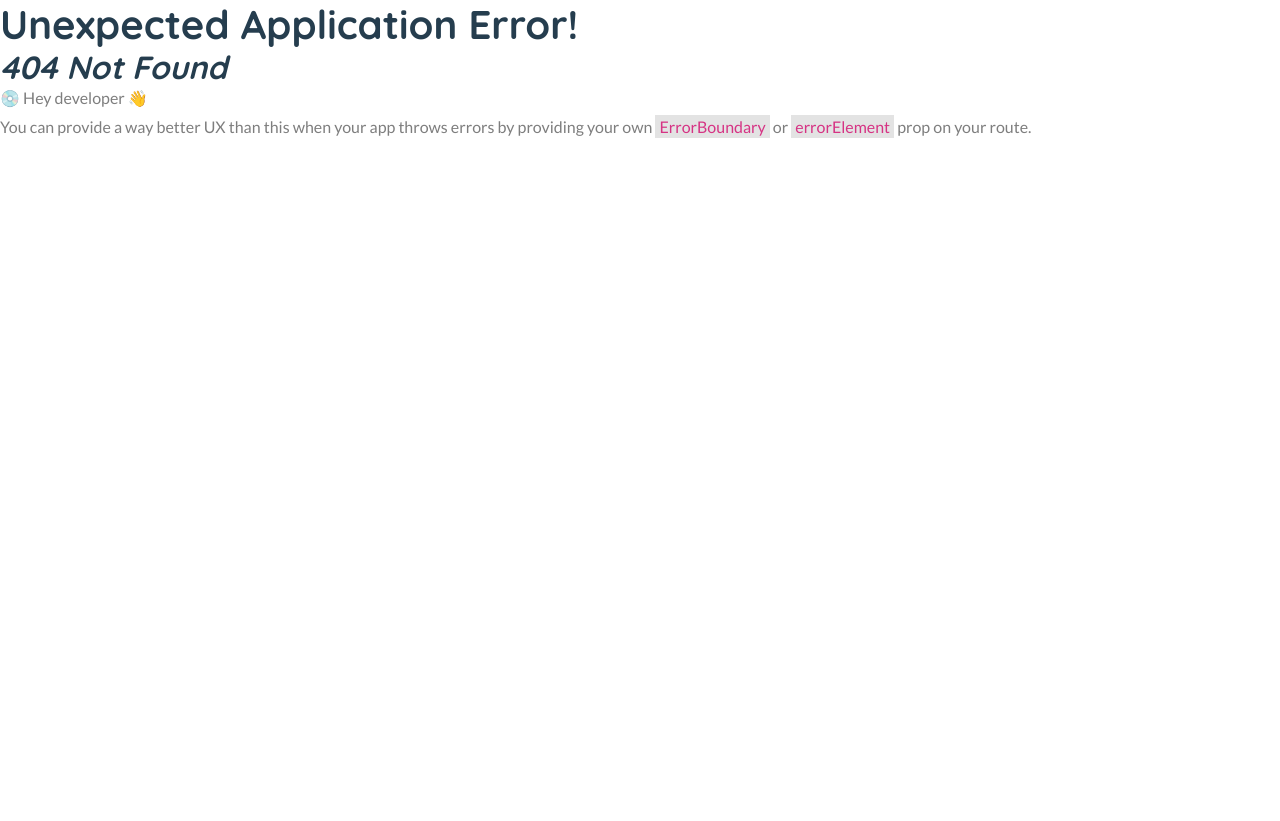
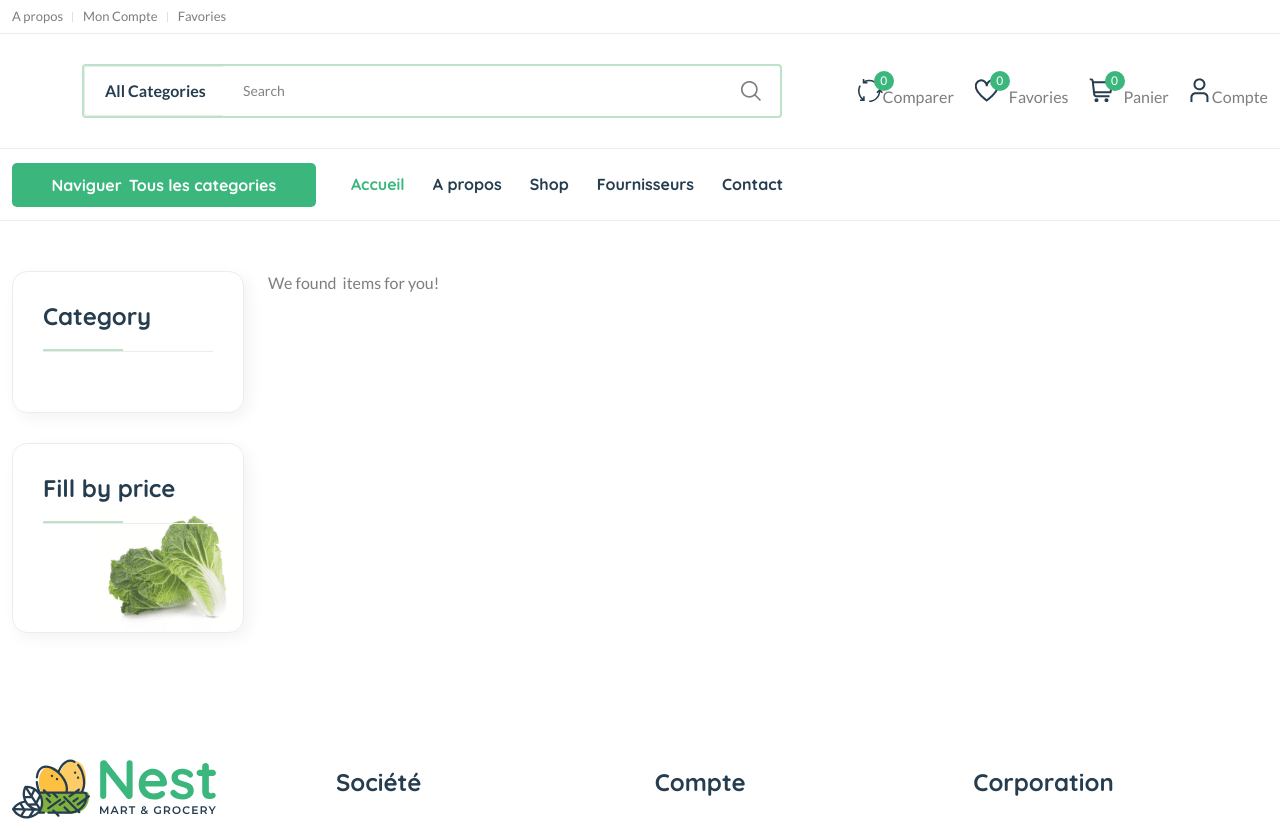
Before and after one commit to SeifESlimene/pharmacie-react-app, a React (Create React App) app: page /products in a window 1280 px wide. Before the commit this address had no page. Shown: the top 821 px of the page. Before the commit the page ends 800 px from the top, so only its background shows below. Built offline with nearby package versions, Linux system fonts and the light colour scheme; a web font is replaced by a local one.

Commit message:
add product search feature

```diff
--- a/src/components/ecommerce/Search.js
+++ b/src/components/ecommerce/Search.js
@@ -1,17 +1,17 @@
-// import { useRouter } from "next/router";
+import { createSearchParams, useNavigate } from "react-router-dom";
 import React, { useState } from "react";
 
 const Search = () => {
     const [searchTerm, setSearchTerm] = useState("");
-    // const router = useRouter();
+    const navigate= useNavigate();
 
     const handleSearch = () => {
-        // router.push({
-        //     pathname: "/products",
-        //     query: {
-        //         search: searchTerm,
-        //     },
-        // });
+        navigate({
+            pathname: "/products",
+            search:createSearchParams({
+                search: searchTerm
+            }) .toString()
+        });
         setSearchTerm("");
     };
 
--- a/src/index.js
+++ b/src/index.js
@@ -24,6 +24,7 @@ import Login from './pages/page-login';
 import Register from './pages/page-register';
 import About from './pages/page-about';
 import Product from './pages/products';
+import Products from './pages/products';
 
 const container = document.getElementById('root');
 const root = createRoot(container);
@@ -40,6 +41,7 @@ const router = createBrowserRouter(
       <Route path='/page-register' element={<Register />} />
       <Route path='/page-about' element={<About />} />
       <Route path='/products/:slug' element={<Product />} />
+      <Route path='/products' element={<Products />} />
     </>
   )
 );
--- /dev/null
+++ b/src/pages/products.js
@@ -0,0 +1,186 @@
+import { useEffect, useState } from 'react';
+import { useSearchParams } from 'react-router-dom';
+import Layout from './../components/layout/Layout';
+//import ShowSelect from "../components/ecommerce/Filter/ShowSelect";
+//import SortSelect from "../components/ecommerce/Filter/SortSelect";
+//import CategoryProduct2 from "./../components/ecommerce/Filter/CategoryProduct2";
+//import PriceRangeSlider from "./../components/ecommerce/Filter/PriceRangeSlider";
+//import SizeFilter from "./../components/ecommerce/Filter/SizeFilter";
+//import VendorFilter from "./../components/ecommerce/Filter/VendorFilter";
+//import Pagination from "./../components/ecommerce/Pagination";
+//import QuickView from "./../components/ecommerce/QuickView";
+//import SingleProduct from "./../components/ecommerce/SingleProduct";
+//import { fetchProduct } from "./../redux/action/product";
+
+const Products = ({ products, productFilters, fetchProduct }) => {
+  const [searchparams] = useSearchParams();
+  console.log(searchparams.get('search'));
+  const searchTerm = searchparams.get('search');
+
+  //showLimit = 12,
+  //showPagination = 4;
+
+  //let [pagination, setPagination] = useState([]);
+  // let [limit, setLimit] = useState(showLimit);
+  // let [pages, setPages] = useState(Math.ceil(products.items.length / limit));
+  // let [currentPage, setCurrentPage] = useState(1);
+
+  useEffect(() => {
+    // fetchProduct(searchTerm, "/static/product.json", productFilters);
+    // cratePagination();
+  });
+  //, [productFilters, limit, pages, products.items.length]);
+
+  //   const cratePagination = () => {
+  //     // set pagination
+  //     let arr = new Array(Math.ceil(products.items.length / limit))
+  //       .fill()
+  //       .map((_, idx) => idx + 1);
+
+  //     setPagination(arr);
+  //     setPages(Math.ceil(products.items.length / limit));
+  //   };
+
+  //   const startIndex = currentPage * limit - limit;
+  //   const endIndex = startIndex + limit;
+  //   const getPaginatedProducts = products.items.slice(startIndex, endIndex);
+
+  //   let start = Math.floor((currentPage - 1) / showPagination) * showPagination;
+  //   let end = start + showPagination;
+  //   const getPaginationGroup = pagination.slice(start, end);
+
+  //   const next = () => {
+  //     setCurrentPage((page) => page + 1);
+  //   };
+
+  //   const prev = () => {
+  //     setCurrentPage((page) => page - 1);
+  //   };
+
+  //   const handleActive = (item) => {
+  //     setCurrentPage(item);
+  //   };
+
+  //   const selectChange = (e) => {
+  //     setLimit(Number(e.target.value));
+  //     setCurrentPage(1);
+  //     setPages(Math.ceil(products.items.length / Number(e.target.value)));
+  //   };
+  return (
+    <>
+      <Layout noBreadcrumb='d-none'>
+        <section className='mt-50 mb-50'>
+          <div className='container mb-30'>
+            <div className='row flex-row-reverse'>
+              <div className='col-lg-4-5'>
+                <div className='shop-product-fillter'>
+                  <div className='totall-product'>
+                    <p>
+                      We found
+                      <strong className='text-brand'>
+                        {/* {products.items.length} */}
+                      </strong>
+                      items for you!
+                    </p>
+                  </div>
+                  <div className='sort-by-product-area'>
+                    <div className='sort-by-cover mr-10'>
+                      {/* <ShowSelect
+                        selectChange={selectChange}
+                        showLimit={showLimit}
+                      /> */}
+                    </div>
+                    <div className='sort-by-cover'>{/*<SortSelect />*/}</div>
+                  </div>
+                </div>
+                <div className='row product-grid'>
+                  {/* {getPaginatedProducts.length === 0 && (
+                    <h3>No Products Found </h3>
+                  )} */}
+
+                  {/* {getPaginatedProducts.map((item, i) => (
+                    <div
+                      className='col-lg-1-5 col-md-4 col-12 col-sm-6'
+                      key={i}
+                    >
+                      <SingleProduct product={item} />
+                      <SingleProductList product={item} />
+                    </div>
+                  ))} */}
+                </div>
+
+                <div className='pagination-area mt-15 mb-sm-5 mb-lg-0'>
+                  <nav aria-label='Page navigation example'>
+                    {/* <Pagination
+                      getPaginationGroup={getPaginationGroup}
+                      currentPage={currentPage}
+                      pages={pages}
+                      next={next}
+                      prev={prev}
+                      handleActive={handleActive}
+                    /> */}
+                  </nav>
+                </div>
+              </div>
+              <div className='col-lg-1-5 primary-sidebar sticky-sidebar'>
+                <div className='sidebar-widget widget-category-2 mb-30'>
+                  <h5 className='section-title style-1 mb-30'>Category</h5>
+                  {/* <CategoryProduct2/> */}
+                </div>
+
+                <div className='sidebar-widget price_range range mb-30'>
+                  <h5 className='section-title style-1 mb-30'>Fill by price</h5>
+
+                  <div className='price-filter'>
+                    <div className='price-filter-inner'>
+                      <br />
+                      {/*<PriceRangeSlider />*/}
+                      <br />
+                    </div>
+                  </div>
+                </div>
+              </div>
+            </div>
+          </div>
+        </section>
+        {/* <WishlistModal /> */}
+        {/* <CompareModal /> */}
+        {/* <CartSidebar /> */}
+        {/* <QuickView /> */}
+        {/* <div className='container'>
+          <div className='row'>
+            <div className='col-xl-6'>
+              <Search />
+            </div>
+            <div className='col-xl-6'>
+              <SideBarIcons />
+            </div>
+          </div>
+          <div className='row justify-content-center text-center'>
+            <div className='col-xl-6'>
+              <CategoryProduct />
+            </div>
+          </div>
+          <div className='row'>
+            <div className='col-xl-3'></div>
+            <div className='col-md-9'></div>
+          </div>
+        </div> */}
+      </Layout>
+    </>
+  );
+};
+
+/*const mapStateToProps = (state) => ({
+    products: state.products,
+    productFilters: state.productFilters,
+});
+
+const mapDidpatchToProps = {
+    // openCart,
+    fetchProduct,
+    // fetchMoreProduct,
+};
+
+export default connect(mapStateToProps, mapDidpatchToProps)(Products);*/
+export default Products;
```
